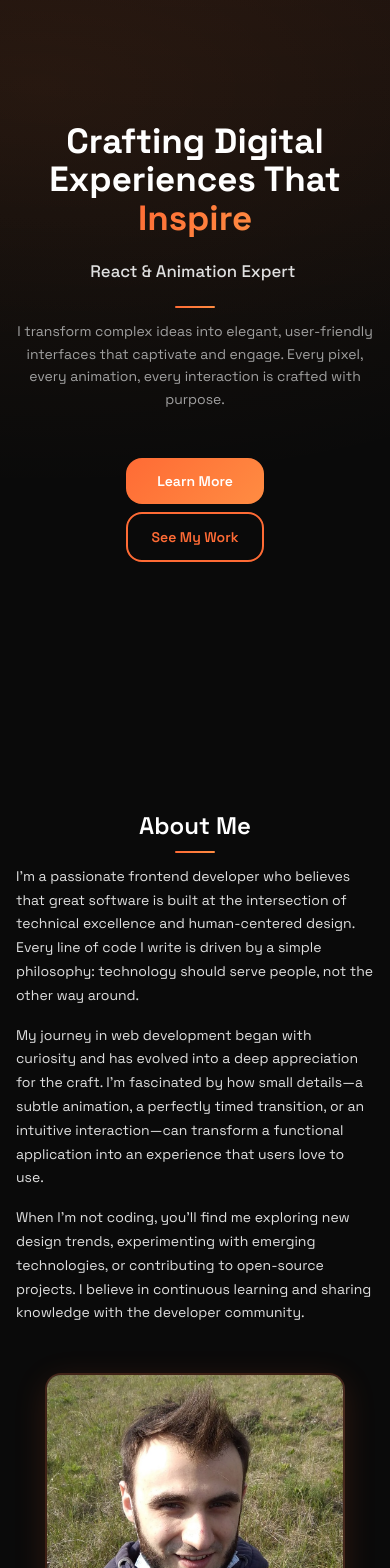
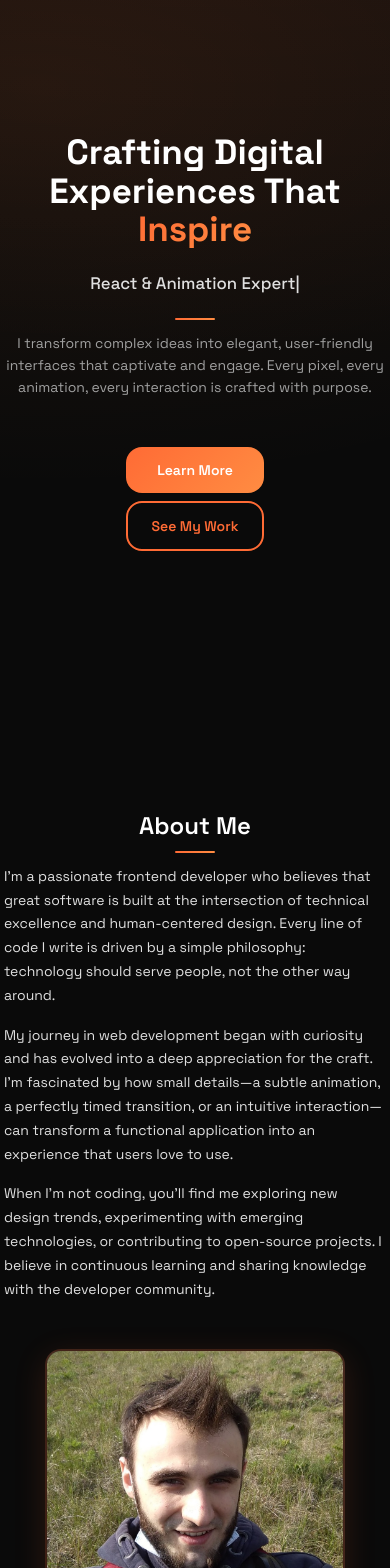
Before and after one commit to eXocriador/exocriador.dev, a React (Vite) app: page / in a window 390 px wide. Shown: the part 80-1648 px from the top of the page. Built offline with nearby package versions, Linux system fonts and the light colour scheme.

Commit message:
restyling

```diff
--- a/src/components/About/About.module.css
+++ b/src/components/About/About.module.css
@@ -1,7 +1,8 @@
 .aboutSection {
-  padding: var(--spacing-3xl) var(--spacing-lg);
-  max-width: 1200px;
+  width: var(--section-width);
+  max-width: var(--section-max-width);
   margin: 0 auto;
+  padding: var(--spacing-3xl) 0;
   opacity: 0;
   transform: translateY(50px);
   transition: opacity 0.6s ease, transform 0.6s ease;
@@ -153,7 +154,7 @@
 /* Responsive */
 @media (max-width: 768px) {
   .aboutSection {
-    padding: var(--spacing-2xl) var(--spacing-md);
+    padding: var(--spacing-2xl) 0;
   }
 
   .textColumn h2,
--- a/src/components/Footer/Footer.jsx
+++ b/src/components/Footer/Footer.jsx
@@ -5,6 +5,7 @@ import styles from "./Footer.module.css";
 const Footer = () => {
   return (
     <footer className={styles.footerContainer}>
+      <div className={styles.footerContent}>
         <div className={styles.socialLinks}>
           <a
             href="https://github.com/eXocriador"
@@ -34,6 +35,7 @@ const Footer = () => {
         <p className={styles.copyright}>
           © {new Date().getFullYear()} eXocriador. All rights reserved.
         </p>
+      </div>
     </footer>
   );
 };
--- a/src/components/Footer/Footer.module.css
+++ b/src/components/Footer/Footer.module.css
@@ -1,8 +1,15 @@
 .footerContainer {
-  padding: var(--spacing-2xl) var(--spacing-lg);
+  width: 100%;
+  padding: var(--spacing-2xl) 0;
   text-align: center;
   border-top: 1px solid var(--border-primary);
   background: var(--bg-secondary);
+}
+
+.footerContent {
+  width: var(--section-width);
+  max-width: var(--section-max-width);
+  margin: 0 auto;
 }
 
 .socialLinks {
@@ -43,7 +50,7 @@
 /* Responsive */
 @media (max-width: 768px) {
   .footerContainer {
-    padding: var(--spacing-xl) var(--spacing-md);
+    padding: var(--spacing-xl) 0;
   }
 
   .socialLinks {
--- a/src/components/Hero/Hero.module.css
+++ b/src/components/Hero/Hero.module.css
@@ -1,10 +1,11 @@
 .heroSection {
+  width: 100%;
   height: 100vh;
   display: flex;
   align-items: center;
   justify-content: center;
   text-align: center;
-  padding: 0 var(--spacing-lg);
+  padding: 0;
   position: relative;
   overflow: hidden;
   background: radial-gradient(
@@ -24,6 +25,9 @@
   position: relative;
   z-index: 2;
   max-width: 900px;
+  width: var(--section-width);
+  max-width: var(--section-max-width);
+  margin: 0 auto;
 }
 
 .title {
@@ -182,7 +186,7 @@
 /* Responsive */
 @media (max-width: 768px) {
   .heroSection {
-    padding: 0 var(--spacing-md);
+    padding: 0;
   }
 
   .ctaRow {
--- a/src/components/Portfolio/Portfolio.jsx
+++ b/src/components/Portfolio/Portfolio.jsx
@@ -220,17 +220,6 @@ const Portfolio = () => {
           <FaChevronRight />
         </button>
       </div>
-
-      <div className={styles.scrollIndicator}>
-        <span className={styles.indicatorText}>
-          Scroll to explore {projectsData.length} projects
-        </span>
-        <div className={styles.indicatorDots}>
-          {projectsData.map((_, index) => (
-            <span key={index} className={styles.indicatorDot} />
-          ))}
-        </div>
-      </div>
     </section>
   );
 };
--- a/src/components/Portfolio/Portfolio.module.css
+++ b/src/components/Portfolio/Portfolio.module.css
@@ -1,4 +1,5 @@
 .portfolioSection {
+  width: 100%;
   padding: 80px 0;
   background: linear-gradient(135deg, #0f0f0f 0%, #1a1a1a 100%);
   min-height: 100vh;
@@ -19,8 +20,8 @@
 }
 
 .projectsContainer {
-  width: 100%;
-  max-width: 1400px;
+  width: var(--section-width);
+  max-width: var(--section-max-width);
   margin: 0 auto;
   padding: 0 20px;
   overflow: hidden;
--- a/src/components/Services/Services.module.css
+++ b/src/components/Services/Services.module.css
@@ -1,7 +1,8 @@
 .servicesSection {
-  padding: var(--spacing-3xl) var(--spacing-lg);
-  max-width: 1200px;
+  width: var(--section-width);
+  max-width: var(--section-max-width);
   margin: 0 auto;
+  padding: var(--spacing-3xl) 0;
   text-align: center;
 }
 
@@ -168,7 +169,7 @@
 /* Responsive */
 @media (max-width: 768px) {
   .servicesSection {
-    padding: var(--spacing-2xl) var(--spacing-md);
+    padding: var(--spacing-2xl) 0;
   }
 
   .cardsContainer {
--- a/src/index.css
+++ b/src/index.css
@@ -78,6 +78,10 @@
   --radius-md: 12px;
   --radius-lg: 16px;
   --radius-xl: 24px;
+
+  /* Layout */
+  --section-width: 90%; /* 100% - 5% зліва - 5% справа */
+  --section-max-width: 1440px; /* Обмежуємо максимальну ширину контенту */
 }
 
 * {
@@ -178,12 +182,16 @@ button {
 
 /* Utility Classes */
 .container {
-  max-width: 1200px;
+  width: var(--section-width);
+  max-width: var(--section-max-width);
   margin: 0 auto;
   padding: 0 var(--spacing-lg);
 }
 
 .section {
+  width: var(--section-width);
+  max-width: var(--section-max-width);
+  margin: 0 auto;
   padding: var(--spacing-3xl) 0;
 }
 
@@ -234,6 +242,7 @@ button {
     --font-size-base: 14px;
     --font-size-4xl: 36px;
     --font-size-5xl: 48px;
+    --section-width: 95%; /* Збільшуємо ширину на мобільних для кращого використання простору */
   }
 
   .section {
@@ -245,3 +254,9 @@ button {
     height: 2px;
   }
 }
+
+@media (max-width: 480px) {
+  :root {
+    --section-width: 98%; /* Максимальне використання простору на малих екранах */
+  }
+}
```
Also changed, not shown: 1 other file (tests, documents, lock files or other folders). Lines whose indentation alone changed are shown as unchanged.
